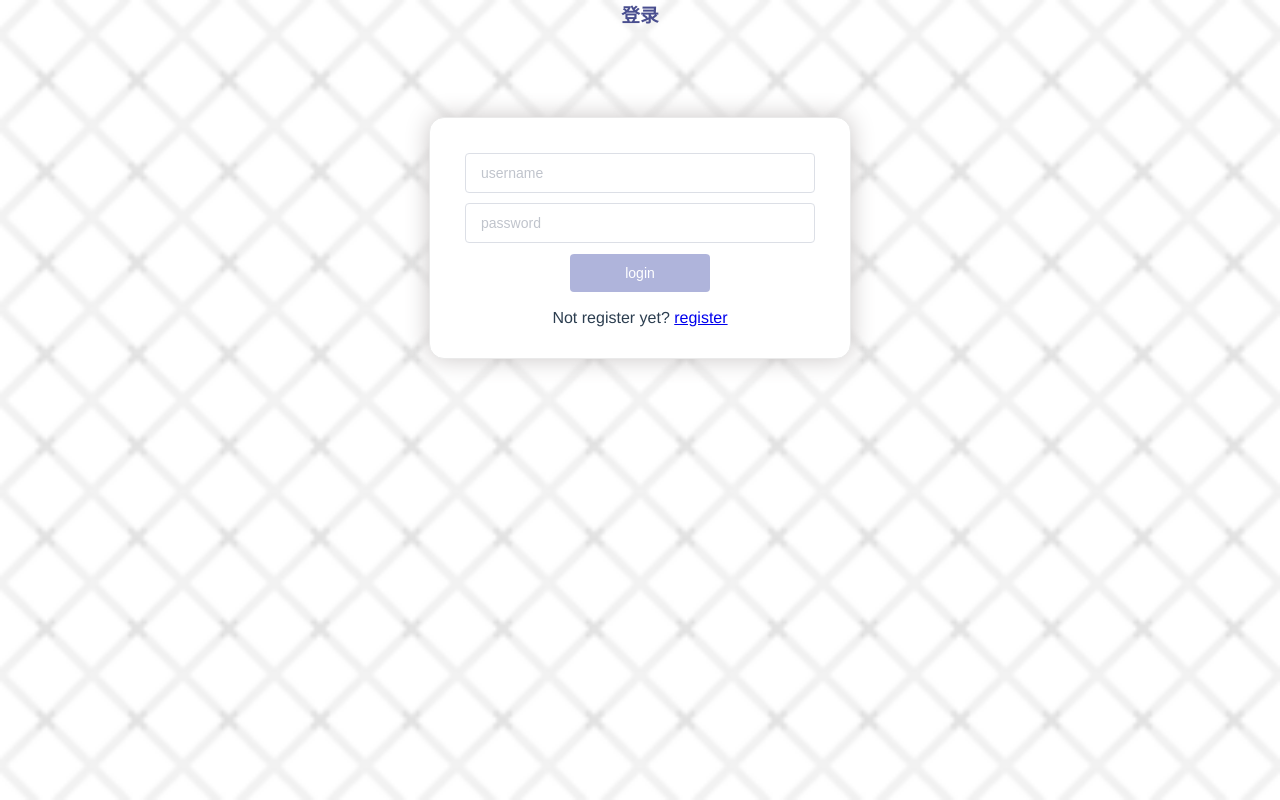
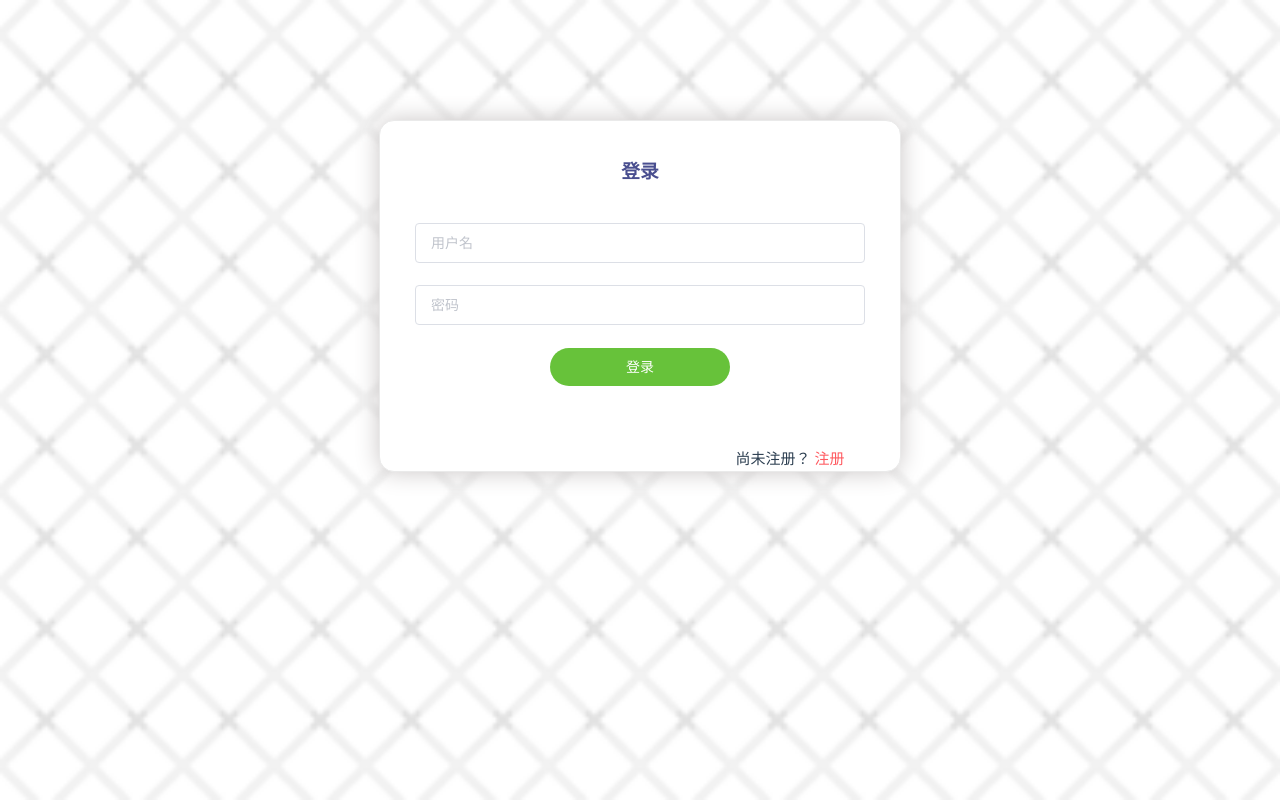
Before and after one commit to wdh2019/OurHardChair-frontend, a Vue app in the folder frontend/: page /#/ in a window 1280 px wide. Built offline with nearby package versions, Linux system fonts and the light colour scheme.

Commit message:
register and login commit

```diff
--- a/frontend/src/components/Login.vue
+++ b/frontend/src/components/Login.vue
@@ -1,37 +1,39 @@
 <template>
   <div id="base_login">
-    <!--标题-->
-    <div>
+    <div class="login_container">
       <h3 class="login_title">登录</h3>
-      <el-form :model="loginForm" :rules="rules" class="login_container" label-position="left"
+
+      <el-form :model="ruleForm" :rules="rules" label-position="left" ref="ruleForm"
                label-width="0px" v-loading="loading">
+
         <!--用户名-->
-        <el-tooltip content="tishi">
-          <el-form-item prop="username">
-            <el-input type="text"
-                      v-model="loginForm.username"
-                      auto-complete="off"
-                      placeholder="username"></el-input>
-          </el-form-item>
-        </el-tooltip>
+        <el-form-item prop="username">
+          <el-input type="text"
+                    v-model="ruleForm.username"
+                    auto-complete="off"
+                    placeholder="用户名">
+          </el-input>
+        </el-form-item>
         <!--密码-->
         <el-form-item prop="password">
           <el-input type="password"
-                    v-model="loginForm.password"
+                    v-model="ruleForm.password"
                     auto-complete="off"
-                    placeholder="password"></el-input>
+                    placeholder="密码">
+
+          </el-input>
         </el-form-item>
         <!--登陆按钮-->
         <el-form-item style="width: 100%">
-          <el-button type="primary"
-                     style="width: 40%;background: #afb4db;border: none"
-                     v-on:click="login">login
+          <el-button type="success" round
+                     class="submit"
+                     @click="submitForm('ruleForm')">登录
           </el-button>
         </el-form-item>
         <!--转到注册-->
-        <p>Not register yet?
-          <router-link to="register">
-            register
+        <p class="tip">尚未注册？
+          <router-link to="register" class="router_link_active">
+            注册
           </router-link>
         </p>
 
@@ -46,23 +48,51 @@
   export default {
     name: 'Login',
     data() {
+
       return {
-        loginForm: {
+        ruleForm: {
           username: '',
           password: ''
         },
         rules: {
-          username: [{required: true, message: '', trigger: 'blur'}],
-          password: [{required: true, message: '', trigger: 'blur'}]
+          username: [
+            {required: true, message: "用户名不能为空", trigger: 'blur'}
+          ],
+          password: [
+            {required: true, message: '密码不能为空', trigger: 'blur'}
+          ]
         },
         loading: false
       }
     },
     methods: {
+      submitForm(formName) {
+        this.$refs[formName].validate((valid) => {
+          if (valid) {
+            //this.$axios.post用来向后台请求数据
+            this.$axios.post('/login', {
+              username: this.ruleForm.username,
+              password: this.ruleForm.password
+            })
+              .then(resp => {
+                if (resp.status === 200 && resp.data.hasOwnProperty("token")) {
+                  this.$store.commit('login', resp.data)
+                  this.$router.replace({path: '/'})
+                } else {
+                  alert('login error！')
+                }
+              })
+              .catch(error => {
+                console.log(error);
+                alert('login error！')
+              })
+          }
+        });
+      },
       login() {
         this.$axios.post('/login', {
-          username: this.loginForm.username,
-          password: this.loginForm.password
+          username: this.ruleForm.username,
+          password: this.ruleForm.password
         })
           .then(resp => {
             if (resp.status === 200 && resp.data.hasOwnProperty("token")) {
@@ -73,10 +103,11 @@
             }
           })
           .catch(error => {
-            console.log(error)
+            console.log(error);
             alert('login error！')
           })
-      }
+      },
+
     }
   }
 </script>
@@ -91,20 +122,22 @@
     position: fixed;
   }
 
-  body {
-    margin: 0px;
-    padding: 0px;
-  }
-
   .login_container {
     border-radius: 15px;
     background-clip: padding-box;
-    margin: 90px auto;
-    width: 350px;
+    margin: 120px auto;
+    width: 450px;
+    height: 300px;
     padding: 35px 35px 15px 35px;
     background: #fff;
     border: 1px solid #eaeaea;
     box-shadow: 0 0 25px #cac6c6;
+
+  }
+
+  .login_container .submit {
+    width: 40%;
+    border: none
   }
 
   .login_title {
@@ -113,7 +146,18 @@
     color: #494e8f;
   }
 
-  .el-form-item {
-    margin-bottom: 10px;
+  .router_link_active {
+    text-decoration: none;
+    color: #ff5a60;
+  }
+
+  .router_link_active:hover {
+    color: #55b6ff;
+  }
+
+  .tip {
+    margin-top: 60px;
+    font-size: 15px;
+    margin-left: 300px;
   }
 </style>
--- a/frontend/src/components/Register.vue
+++ b/frontend/src/components/Register.vue
@@ -1,143 +1,180 @@
 <template>
   <div id="base_register">
+    <div class="register_container">
+      <h3 class="register_title">注册</h3>
 
-    <el-form :model="registerForm" :rules="rules" class="register_container" label-position="left"
-             label-width="0px" v-loading="loading" :ref="registerForm">
-      <!--标题-->
-      <h3 class="register_title">Register</h3>
-      <!--用户名-->
-      <el-form-item prop="username">
-      <el-input type="text" v-model="registerForm.username"
-                  auto-complete="off" placeholder="username"></el-input>
+      <el-form :model="ruleForm" :rules="rules" ref="ruleForm" label-position="left"
+               label-width="0px" v-loading="loading">
+
+        <el-form-item prop="username" class="item">
+          <el-input v-model="ruleForm.username" placeholder="用户名" type="text" auto-complete="off">
+          </el-input>
         </el-form-item>
-      <!--密码-->
-      <el-form-item prop="password">
-        <el-input type="password" v-model="registerForm.password"
-                  auto-complete="off" placeholder="password"></el-input>
+        <el-form-item prop="password" class="item">
+          <el-input v-model="ruleForm.password" placeholder="密码" type="password" auto-complete="off">
+          </el-input>
         </el-form-item>
-      <!--邮箱-->
-      <el-form-item prop="email">
-        <el-input type="text" v-model="registerForm.email"
-                  auto-complete="off" placeholder="email"></el-input>
+        <el-form-item prop="ensure_password" class="item">
+          <el-input v-model="ruleForm.ensure_password" placeholder="确认密码" type="password"
+                    auot-complete="off">
+          </el-input>
         </el-form-item>
-      <!--所属单位-->
-      <el-form-item prop="company">
-        <el-input type="text" v-model="registerForm.company"
-                  auto-complete="off" placeholder="company"></el-input>
+        <el-form-item prop="email" class="item">
+          <el-input v-model="ruleForm.email" placeholder="邮箱" type="text" auto-complete="off">
+          </el-input>
         </el-form-item>
-      <!--所在区域-->
-      <el-form-item prop="country">
-        <el-input type="text" v-model="registerForm.country"
-                  auto-complete="off" placeholder="country"></el-input>
+        <el-form-item prop="country" class="item">
+          <el-select v-model="ruleForm.country" placeholder="区域地区">
+            <el-option label="Asia" value="Asia"></el-option>
+            <el-option label="Europe" value="Europe"></el-option>
+            <el-option label="North American" value="North American"></el-option>
+            <el-option label="South American" value="South American"></el-option>
+            <el-option label="Africa" value="Africa"></el-option>
+            <el-option label="Oceania" value="Oceania"></el-option>
+            <el-option label="Antarctica" value="Antarctica"></el-option>
+          </el-select>
         </el-form-item>
-      <!--用户类型（admin,contributor或reviewer)-->
-      <el-form-item prop="usertype">
-        <el-radio-group v-model="registerForm.usertype" @change="userTypeChange">
+        <el-form-item prop="company" class="item">
+          <el-input v-model="ruleForm.company" placeholder="所属单位" type="text" auto-complete="off">
+          </el-input>
+        </el-form-item>
+        <el-form-item prop="user_type" class="item">
+          <el-radio-group v-model="ruleForm.user_type">
             <el-radio label="Admin" border>Admin</el-radio>
             <el-radio label="Contributor" border>Contributor</el-radio>
             <el-radio label="Reviewer" border>Reviewer</el-radio>
           </el-radio-group>
         </el-form-item>
-      <!--提交按钮-->
-      <el-form-item style="width: 100%">
-        <el-button type="primary"
-                   style="width: 40%;background: #afb4db;border: none"
-                   v-on:click="register">register</el-button>
+        <el-form-item class="item">
+          <el-button type="success" round @click="submitForm('ruleForm')" class="middle_button">注册</el-button>
+          <el-button type='danger' round @click="resetForm('ruleForm')" class="middle_button">重置</el-button>
         </el-form-item>
-      <!--转到登陆-->
-      <p>I have already got an account.
-      <router-link to="/">
-      login
+        <p class="tip">已有账号!
+          <router-link to="\" class="router_link_active">
+            登录
           </router-link>
         </p>
-
       </el-form>
+    </div>
   </div>
 </template>
 
 <script>
   export default {
-  name: 'Register',
-//data
-  data () {
-    const dataValid = (rule, value, callback) => {
-      //未填写信息的处理
-      if(!value || value === '') {
-        return callback(new Error('Can\'t be empty'))
+    name: "Register1",
+    data() {
+      let checkUserName = (rule, value, callback) => {
+        var regUserName = /^[a-zA-Z-][a-zA-Z0-9_-]{4,31}$/;
+        if (!regUserName.test(value)) {
+          return callback(new Error("用户名格式不正确，只包含字母、数字以及特殊符号（-_）且需要以字母或特殊符号（-）开头"))
+        }
+        return callback();
+      };
+      let checkPassword = (rule, value, callback) => {
+        var regPassword = /(?!^(\d+|[a-zA-Z]+|[-_]+)$)^[\w-_]{6,32}$/;
+        if (!regPassword.test(value)) {
+          return callback(new Error("密码格式不正确，必须包含字母、数字以及特殊符号（-_）中两种"))
+        }
+        return callback();
+      };
+      let checkEnsurePassword = (rule, value, callback) => {
+        if (value !== this.ruleForm.password) {
+          return callback(new Error("确认密码与密码不相符"))
+        }
+        return callback();
+      };
+      let checkEmail = (rule, value, callback) => {
+        var regEmail = /^[A-Za-z0-9\u4e00-\u9fa5]+@[a-zA-Z0-9_-]+(\.[a-zA-Z0-9_-]+)+$/
+        if (!regEmail.test(value)) {
+          return callback(new Error('邮箱格式不正确'))
         }
         return callback()
-    }
-    const emailValid=(rule, value, callback) =>{
-      //邮箱格式检查
-      var regEmail = /^[A-Za-z0-9\u4e00-\u9fa5]+@[a-zA-Z0-9_-]+(\.[a-zA-Z0-9_-]+)+$/
-      if(!regEmail.test(value)){
-        return callback(new Error('email filled in a wrong form!'))
-      }
-      return callback()
-    }
+      };
       return {
-      registerForm: {
+        ruleForm: {
           username: '',
           password: '',
+          ensure_password: '',
           email: '',
-        company:'',
-        country:'',
-        usertype: ''
+          country: '',
+          company: '',
+          user_type: '',
         },
         rules: {
-        // blur 失去鼠标焦点时触发验证
-        username: [{required: true, message: '', trigger: 'blur'}, {validator: dataValid, trigger: 'blur'}],
-        password: [{required: true, message: '', trigger: 'blur'}, {validator: dataValid, trigger: 'blur'}],
-        email:    [{required: true, message: '', trigger: 'blur'}, {validator: emailValid, message:'email filled in a wrong form!',trigger: 'blur'}],
-        company:  [{required: true, message: '', trigger: 'blur'}, {validator: dataValid, trigger: 'blur'}],
-        country: [{required: true, message: '', trigger: 'blur'}, {validator: dataValid, trigger: 'blur'}],
-        usertype: [{required: true, message: '', trigger: 'blur'}, {validator: dataValid, trigger: 'blur'}]
+          username: [
+            {required: true, message: '用户名不能为空', trigger: 'blur'},
+            {min: 5, max: 32, message: '用户名长度在5-32之间', trigger: 'blur'},
+            {validator: checkUserName, trigger: 'blur'}
+          ],
+          password: [
+            {required: true, message: '密码不能为空', trigger: 'blur'},
+            {min: 6, max: 32, message: "密码长度在6-32之间", trigger: 'blur'},
+            {validator: checkPassword, trigger: 'blur'}
+          ],
+          ensure_password: [
+            {required: true, message: "确认密码不能为空", trigger: 'blur'},
+            {validator: checkEnsurePassword, trigger: 'blur'}
+          ],
+          email: [
+            {required: true, message: '邮箱不能为空', trigger: 'blur'},
+            {validator: checkEmail, trigger: 'blur'}
+          ],
+          country: [
+            {required: true, message: '地区不能为空', trigger: 'blur'}
+          ],
+          company: [
+            {required: true, message: '单位不能为空', trigger: 'blur'}
+          ],
+          user_type: [
+            {required: true, message: "注册身份不能为空", trigger: 'change'}
+          ]
         },
         loading: false
-    }
+      };
     },
-  //methods包括了所有的functions
     methods: {
-    userTypeChange() {    },
-    //表单验证
-    register (formName) {
-      this.$refs[formName].validate(valid => {
-        if(valid){
+      submitForm(formName) {
+        this.$refs[formName].validate((valid) => {
+          if (valid) {
             //this.$axios.post用来向后台请求数据
             this.$axios.post('/register', {
                 username: this.registerForm.username,
                 password: this.registerForm.password,
                 email: this.registerForm.email,
                 company: this.registerForm.company,
-              country:this.registerForm.country,
+                country: this.registerForm.country,
                 authorities: [this.registerForm.usertype]
               }
             )
               .then(resp => {
                 // 根据后端的返回数据修改
-              if(resp.status === 200 && resp.data.hasOwnProperty("id")) {
+                if (resp.status === 200 && resp.data.hasOwnProperty("id")) {
                   // 跳转到login
-                alert('register successfully！')
+                  alert('register successfully！');
                   this.$router.replace('/login')
-              } else{
+                } else {
                   alert('register error！')
                 }
               })
               .catch(error => {
-              console.log(error)
+                console.log(error);
                 alert('register error！')
               })
           } else {
-          alert('wrong submit！')
+            alert('wrong submit！');
+            return false;
           }
-      })
+        });
+      },
+      resetForm(formName) {
+        this.$refs[formName].resetFields();
       }
     }
   }
 </script>
 
 <style scoped>
-  #base_register{
+  #base_register {
     background: url("../assets/background/checkerboard-cross.png") repeat;
     background-position: center;
     height: 100%;
@@ -145,22 +182,44 @@ export default {
     background-size: cover;
     position: fixed;
   }
-  .register_container{
+
+  .register_container {
     border-radius: 15px;
     background-clip: padding-box;
-    margin: 90px auto;
-    width: 350px;
+    margin: 40px auto;
+    width: 500px;
+    height: 580px;
     padding: 35px 35px 15px 35px;
     background: #fff;
     border: 1px solid #eaeaea;
     box-shadow: 0 0 25px #cac6c6;
   }
-  .register_title{
+
+  .register_title {
     margin: 0px auto 40px auto;
     text-align: center;
-    color: #494e8f;
+    color:#494e8f;
   }
-  .el-form-item{
-    margin-bottom: 10px;
+
+  .register_container .item {
+    margin-bottom: 20px;
+  }
+
+  .register_container .item .middle_button {
+    width: 30%;
+    border: none
+  }
+  .router_link_active{
+    text-decoration: none;
+    color: #ff5a60;
+
+  }
+  .router_link_active:hover{
+    color: #55b6ff;
+  }
+  .tip{
+    margin-top: 40px;
+    font-size: 15px;
+    margin-left: 300px;
   }
 </style>
--- a/frontend/src/router/index.js
+++ b/frontend/src/router/index.js
@@ -4,7 +4,6 @@ import MeetingApply from '@/components/MeetingApply'
 import Login from '@/components/Login'
 import Register from '@/components/Register'
 import store from '../store'
-import Test from "@/components/Test"
 
 Vue.use(Router)
 
@@ -29,11 +28,7 @@ export const router = new Router({
       name: 'Register',
       component: Register
     },
-    {
-      path:"/Test",
-      name:'Test',
-      component:Test
-    }
+
   ]
 })
 
```
Also changed, not shown: frontend/src/components/Login1.vue (deleted, +0 -50 lines), frontend/src/components/Test.vue (deleted, +0 -16 lines), frontend/src/assets/background/background.jpg (added). Lines whose indentation alone changed are shown as unchanged.
